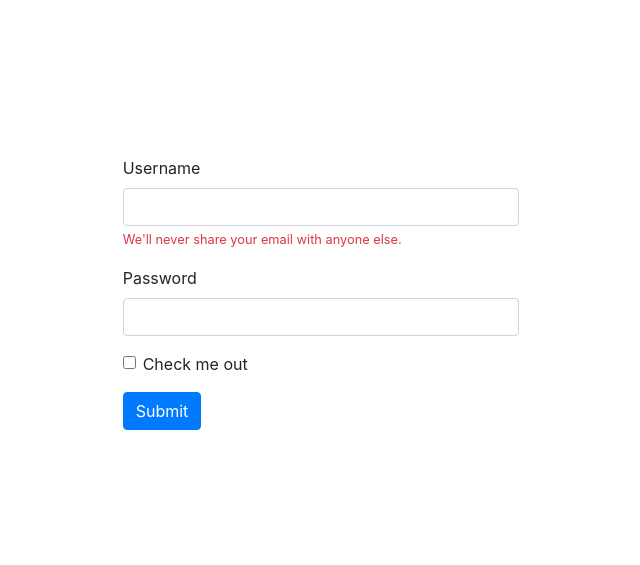
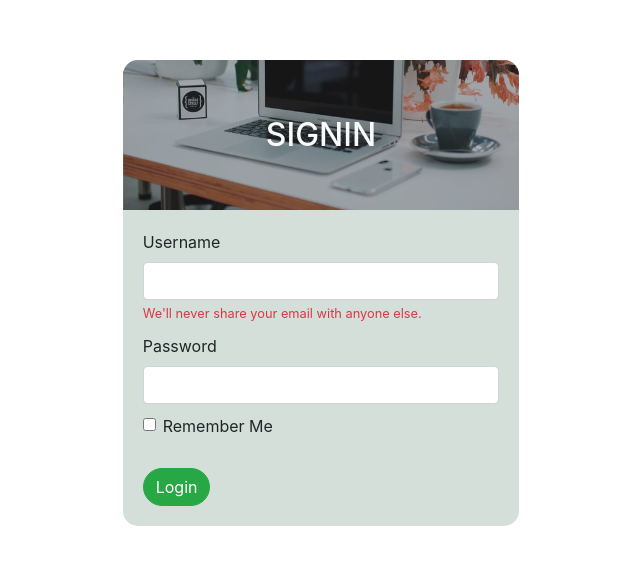
Before and after one commit to thesaihan/membership-demo, a plain HTML site: page index.html in a window 1280 px wide. Shown: the part 107-672 px from the top of the page, without its empty margins (319-959 px from the left). Drawn offline with nearby package versions, Linux system fonts and the light colour scheme.

Commit message:
Style login form

```diff
--- a/css/index.css
+++ b/css/index.css
@@ -3,6 +3,32 @@ input, textarea, select, button, a.btn {
   box-shadow: none !important;
 }
 
-.LoginPage .row {
-  min-height: 100vh;
+#login-form {
+  border-radius: 15px;
+  background-color: #d4dfd9;
+  box-sizing: border-box;
+  position: relative;
+  /* box-shadow: #bbb 2px 2px 6px 2px; */
 }
+
+#login-form .form-group {
+  margin: 10px 20px;
+}
+
+.form-header {
+  border-top-left-radius: 15px;
+  border-top-right-radius: 15px;
+  min-height: 150px;
+  max-height: 150px;
+  background-image: url(/img/login-photo.jpg);
+  background-position: center bottom;
+  background-size: cover;
+  margin-bottom: 20px;
+}
+
+.form-header h2 {
+  border-top-left-radius: 15px;
+  border-top-right-radius: 15px;
+  line-height: 150px;
+  background-color: rgba(0, 0, 0, 0.2);
+}
--- a/index.html
+++ b/index.html
@@ -16,10 +16,13 @@
   </head>
   <body>
 
-    <div class="container-fluid LoginPage">
-      <div class="row justify-content-center align-item-center">
+    <div class="container-fluid">
+      <div class="row justify-content-center align-item-center" style="min-height: 100vh;">
         <div class="col-md-4 d-flex flex-column justify-content-center">
-          <form action="">
+          <form action="" id="login-form">
+            <div class="form-header">
+              <h2 class="text-center text-light">SIGNIN</h2>
+            </div>
             <div class="form-group">
               <label for="exampleInputEmail1">Username</label>
               <input type="email" class="form-control" id="exampleInputEmail1" aria-describedby="emailHelp">
@@ -31,9 +34,9 @@
             </div>
             <div class="form-group form-check">
               <input type="checkbox" class="form-check-input" id="exampleCheck1">
-              <label class="form-check-label" for="exampleCheck1">Check me out</label>
+              <label class="form-check-label" for="exampleCheck1">Remember Me</label>
             </div>
-            <button type="submit" class="btn btn-primary">Submit</button>
+            <button type="submit" class="btn btn-success" style="border-radius: 25px; margin: 20px;">Login</button>
           </form>
         </div>
       </div>
```
